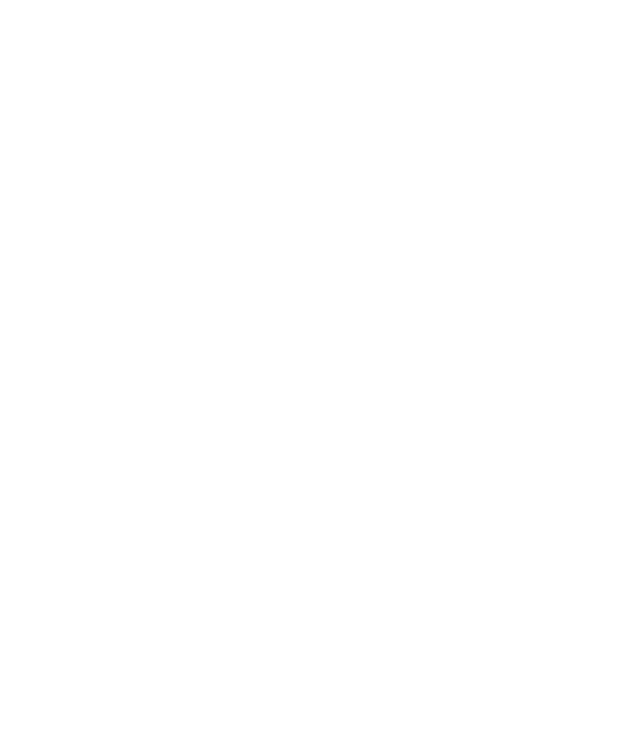
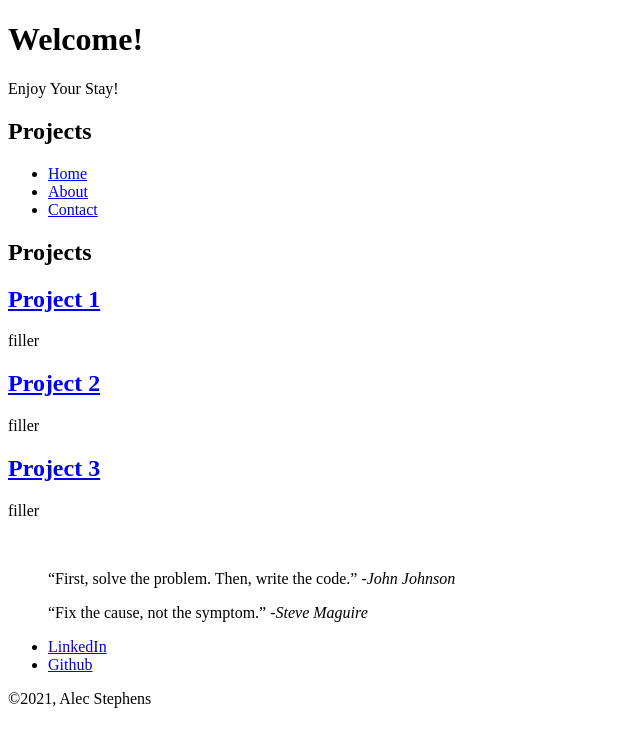
Before and after one commit to alecstephens/Portfolio, a plain HTML site: page pages/projects.html in a window 1280 px wide. Shown: the whole page, without its empty margins (0-640 px from the left). Drawn offline with Linux system fonts and the light colour scheme; a web font is replaced by a local one.

Commit message:
semi completed the file that will hold links to other projects

```diff
--- a/pages/projects.html
+++ b/pages/projects.html
@@ -0,0 +1,70 @@
+<!DOCTYPE html>
+<html lang="en">
+    <head>
+        <meta charset="utf-8">
+        <title>Projects</title>
+        <meta name="viewport" content="width=device-width, initial-scale=1.0">
+        <link rel="stylesheet" href="../styles/style.css">
+        <link href="https://fonts.googleapis.com/css?family=Muli%7CRoboto:400,300,500,700,900" rel="stylesheet">
+    </head>
+    <body>
+
+        <header>
+            <h1>Welcome!</h1>
+            <p>Enjoy Your Stay!</p>
+        </header>
+
+        <nav>
+            <h2>Projects</h2>
+            <ul class="nav">
+                <li><a href="../index.html">Home</a></li>
+                <li><a href="../index.html#about">About</a></li>
+                <li><a href="#contact">Contact</a></li>
+            </ul>
+        </nav>
+
+        <main>
+            <section>
+                <h2>Projects</h2>
+                <div class="flex">
+                    <article class="home-card">
+                        <h2><a href="#">Project 1</a></h2>
+                        <p>filler</p>
+                    </article>
+
+                    <article class="home-card">
+                        <h2><a href="#">Project 2</a></h2>
+                        <p>filler</p>
+                    </article>
+
+                    <article class="home-card">
+                        <h2><a href="#">Project 3</a></h2>
+                        <p>filler</p>
+                    </article>
+                </div>
+            </section>
+        </main>
+
+        <br>
+
+        <aside>
+            <blockquote>
+              <q>First, solve the problem. Then, write the code.</q>
+              -<cite>John Johnson</cite>
+            </blockquote>
+
+            <blockquote>
+              <q>Fix the cause, not the symptom.</q>
+              -<cite>Steve Maguire</cite>
+            </blockquote>
+          </aside>
+
+          <footer id="contact">
+            <ul>
+              <li><a href="https://www.linkedin.com/in/alec-stephens-7a490a20a/" class="social linkedin">LinkedIn</a></li>
+              <li><a href="https://github.com/alecstephens?tab=repositories" class="social github">Github</a></li>
+            </ul>
+            <p class="copyright">&copy;2021, Alec Stephens</p>
+          </footer>
+    </body>
+</html>
--- a/styles/style.css
+++ b/styles/style.css
@@ -0,0 +1,3 @@
+* {
+    box-sizing: border-box;
+}
```
Also changed, not shown: index.html (+1 -1 lines).
